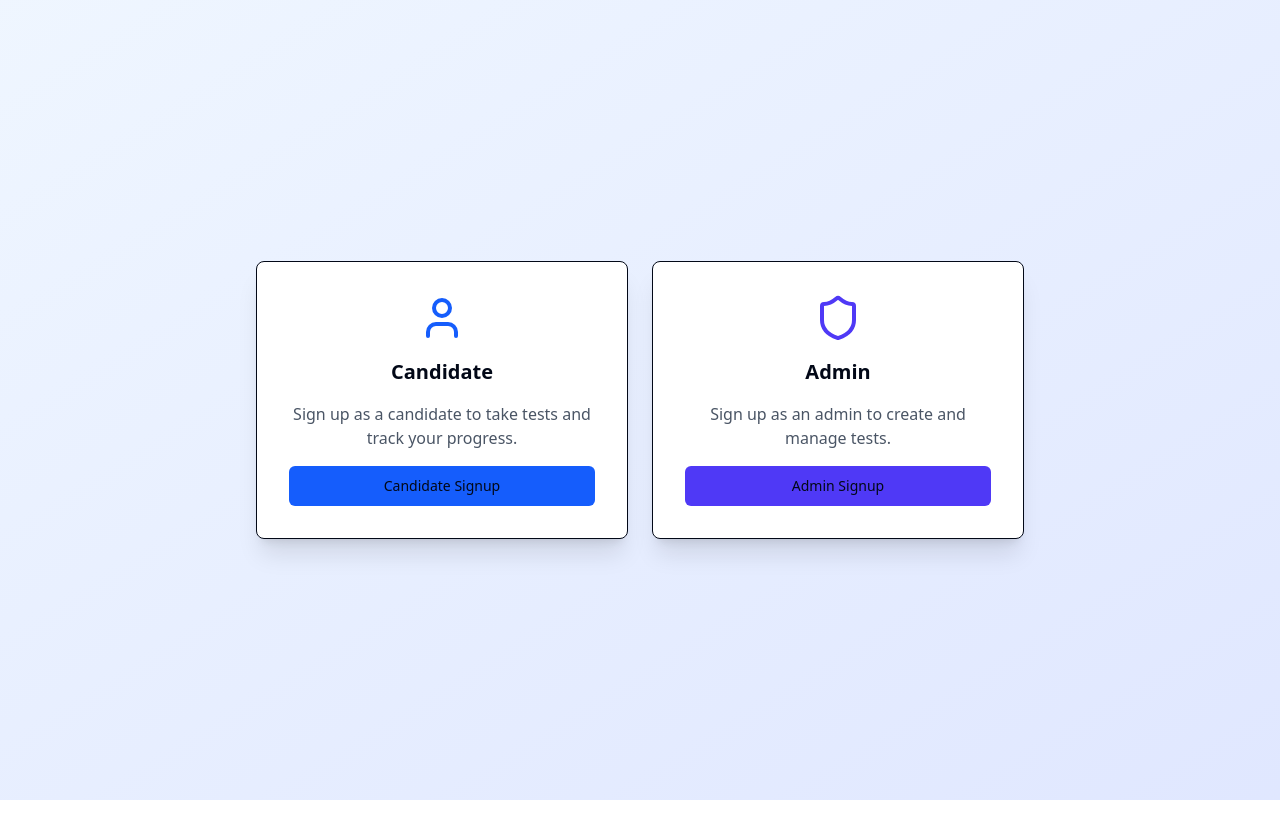
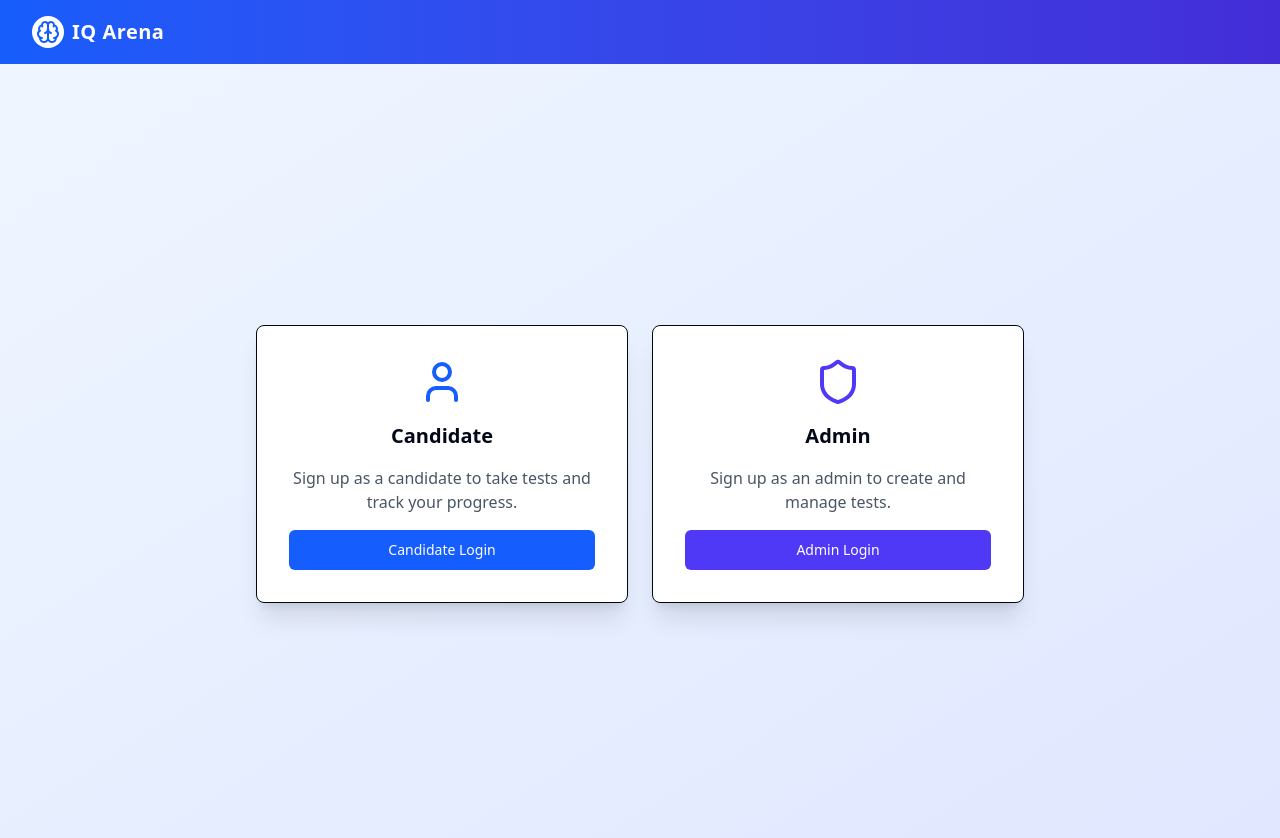
Before and after one commit to adiganesh2004/Distributed-Examination-Platform, a React (Vite) app in the folder frontend/client/: page / in a window 1280 px wide. Shown: the top 838 px of the page. Before the commit the page ends 800 px from the top, so only its background shows below. Built offline with nearby package versions, Linux system fonts and the light colour scheme; no server answers.

Commit message:
Added navbar

```diff
--- a/frontend/client/src/App.jsx
+++ b/frontend/client/src/App.jsx
@@ -1,4 +1,4 @@
-import { Routes, Route, Navigate } from "react-router-dom"
+import { Routes, Route } from "react-router-dom"
 import { AuthProvider } from "./hooks/useAuth.jsx"
 import ProtectedRoute from "./components/ProtectedRoute.jsx"
 import CandidateLogin from "./pages/CandidateLogin.jsx"
@@ -6,17 +6,59 @@ import AdminLogin from "./pages/AdminLogin.jsx"
 import Home from "./pages/Home.jsx"
 import Signup from "./pages/Signup.jsx"
 import LandingPage from "./pages/LandingPage.jsx"
+import Navbar from "./components/Navbar.jsx"
 
 function App() {
   return (
     <div className="min-h-screen bg-background">
       <AuthProvider>
         <Routes>
-          <Route path="/" element={<LandingPage />} />
-          <Route path="/candidate-login" element={<CandidateLogin />} />
-          <Route path="/admin-login" element={<AdminLogin />} />
-          <Route path="/candidate-signup" element={<Signup role="candidate" />} />
-          <Route path="/admin-signup" element={<Signup role="admin" />} />
+          {/* Routes with navbar */}
+          <Route
+            path="/"
+            element={
+              <>
+                <Navbar />
+                <LandingPage />
+              </>
+            }
+          />
+          <Route
+            path="/candidate-login"
+            element={
+              <>
+                <Navbar />
+                <CandidateLogin />
+              </>
+            }
+          />
+          <Route
+            path="/admin-login"
+            element={
+              <>
+                <Navbar />
+                <AdminLogin />
+              </>
+            }
+          />
+          <Route
+            path="/candidate-signup"
+            element={
+              <>
+                <Navbar />
+                <Signup role="candidate" />
+              </>
+            }
+          />
+          <Route
+            path="/admin-signup"
+            element={
+              <>
+                <Navbar />
+                <Signup role="admin" />
+              </>
+            }
+          />
           <Route
             path="/home"
             element={
--- /dev/null
+++ b/frontend/client/src/components/Navbar.jsx
@@ -0,0 +1,38 @@
+import { useNavigate } from "react-router-dom"
+import { useAuth } from "../hooks/useAuth.jsx"
+import { Brain } from "lucide-react" // logo icon
+
+const Navbar = () => {
+  const { user } = useAuth()
+  const navigate = useNavigate()
+
+  const handleLogoClick = () => {
+    if (user) {
+      navigate("/home")
+    } else {
+      navigate("/")
+    }
+  }
+
+  return (
+    <header className="bg-gradient-to-r from-blue-600 to-indigo-700 shadow-md">
+      <div className="max-w-7xl mx-auto px-4 sm:px-6 lg:px-8">
+        <div className="flex justify-between items-center h-16">
+          <button
+            onClick={handleLogoClick}
+            className="flex items-center space-x-2 focus:outline-none"
+          >
+            <div className="bg-white rounded-full p-1 flex items-center justify-center">
+              <Brain className="w-6 h-6 text-blue-600" />
+            </div>
+            <span className="text-xl font-bold text-white tracking-wide">
+              IQ Arena
+            </span>
+          </button>
+        </div>
+      </div>
+    </header>
+  )
+}
+
+export default Navbar
--- a/frontend/client/src/components/ui/Button.jsx
+++ b/frontend/client/src/components/ui/Button.jsx
@@ -1,13 +1,18 @@
 import React from "react"
 import { cn } from "../../lib/utils.js"
 
-const Button = React.forwardRef(({ className, variant = "default", size = "default", ...props }, ref) => {
+const Button = React.forwardRef(
+  ({ className, variant = "default", size = "default", ...props }, ref) => {
     const variants = {
-    default: "bg-primary text-primary-foreground hover:bg-primary/90",
-    outline: "border border-input bg-background hover:bg-accent hover:text-accent-foreground",
-    secondary: "bg-secondary text-secondary-foreground hover:bg-secondary/80",
-    ghost: "hover:bg-accent hover:text-accent-foreground",
-    link: "text-primary underline-offset-4 hover:underline",
+      default:
+        "bg-gradient-to-r from-blue-600 to-indigo-700 text-white hover:from-blue-700 hover:to-indigo-800",
+      outline:
+        "border border-white text-white hover:bg-white/10",
+      secondary:
+        "bg-gray-700 text-white hover:bg-gray-800",
+      ghost:
+        "text-white hover:bg-white/10",
+      link: "text-white underline-offset-4 hover:underline",
     }
 
     const sizes = {
@@ -20,7 +25,7 @@ const Button = React.forwardRef(({ className, variant = "default", size = "defau
     return (
       <button
         className={cn(
-        "inline-flex items-center justify-center whitespace-nowrap rounded-md text-sm font-medium ring-offset-background transition-colors focus-visible:outline-none focus-visible:ring-2 focus-visible:ring-ring focus-visible:ring-offset-2 disabled:pointer-events-none disabled:opacity-50",
+          "inline-flex items-center justify-center whitespace-nowrap rounded-md text-sm font-medium ring-offset-background transition-colors focus-visible:outline-none focus-visible:ring-2 focus-visible:ring-white focus-visible:ring-offset-2 disabled:pointer-events-none disabled:opacity-50",
           variants[variant],
           sizes[size],
           className,
@@ -29,7 +34,8 @@ const Button = React.forwardRef(({ className, variant = "default", size = "defau
         {...props}
       />
     )
-})
+  },
+)
 
 Button.displayName = "Button"
 
--- a/frontend/client/src/pages/CandidateLogin.jsx
+++ b/frontend/client/src/pages/CandidateLogin.jsx
@@ -1,5 +1,3 @@
-"use client"
-
 import { useState } from "react"
 import { Link, useNavigate } from "react-router-dom"
 import { useAuth } from "../hooks/useAuth.jsx"
--- a/frontend/client/src/pages/LandingPage.jsx
+++ b/frontend/client/src/pages/LandingPage.jsx
@@ -11,8 +11,8 @@ const LandingPage = () => {
           <User className="w-12 h-12 text-blue-600" />
           <h2 className="text-xl font-bold">Candidate</h2>
           <p className="text-gray-600 text-center">Sign up as a candidate to take tests and track your progress.</p>
-          <Link to="/candidate-signup" className="w-full">
-            <Button className="w-full bg-blue-600 hover:bg-blue-700">Candidate Signup</Button>
+          <Link to="/candidate-login" className="w-full">
+            <Button className="w-full bg-blue-600 hover:bg-blue-700">Candidate Login</Button>
           </Link>
         </Card>
 
@@ -20,8 +20,8 @@ const LandingPage = () => {
           <Shield className="w-12 h-12 text-indigo-600" />
           <h2 className="text-xl font-bold">Admin</h2>
           <p className="text-gray-600 text-center">Sign up as an admin to create and manage tests.</p>
-          <Link to="/admin-signup" className="w-full">
-            <Button className="w-full bg-indigo-600 hover:bg-indigo-700">Admin Signup</Button>
+          <Link to="/admin-login" className="w-full">
+            <Button className="w-full bg-indigo-600 hover:bg-indigo-700">Admin Login</Button>
           </Link>
         </Card>
       </div>
```
Also changed, not shown: 2 other files (tests, documents, lock files or other folders). Lines whose indentation alone changed are shown as unchanged.
